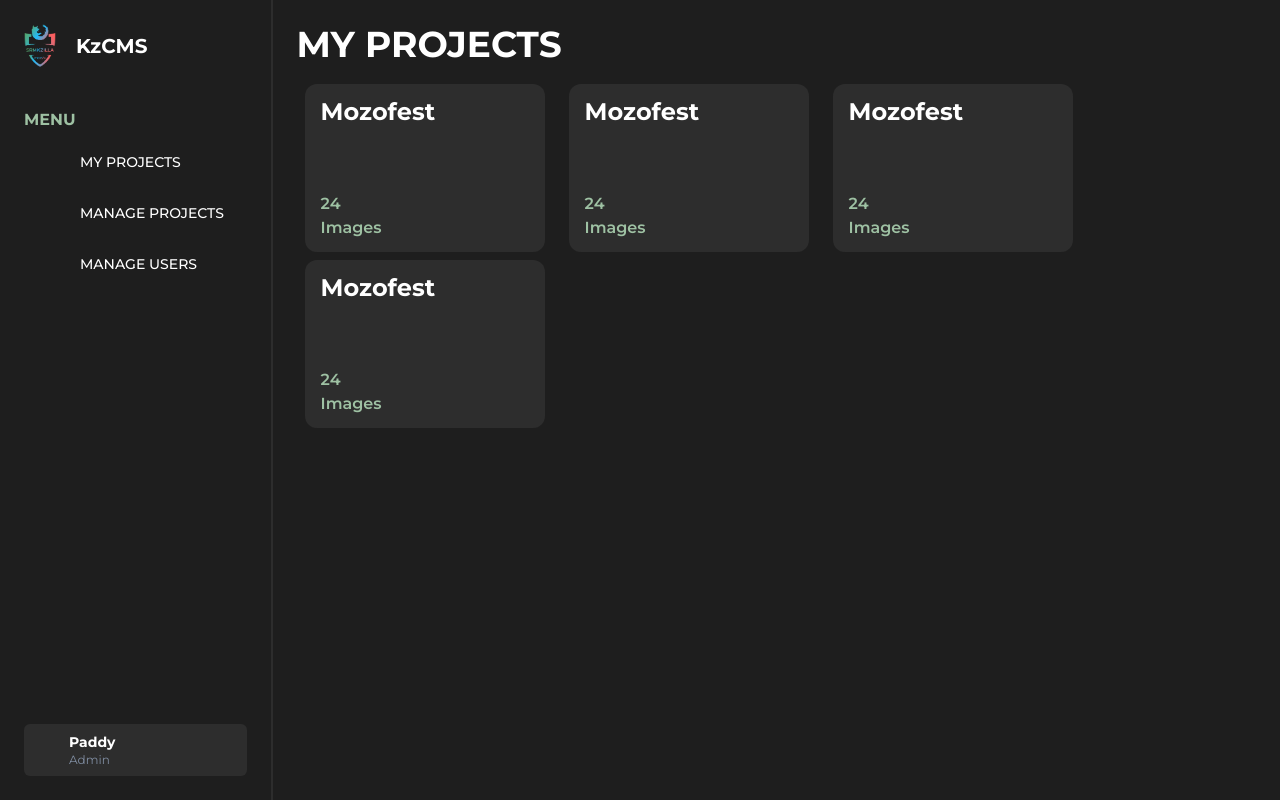
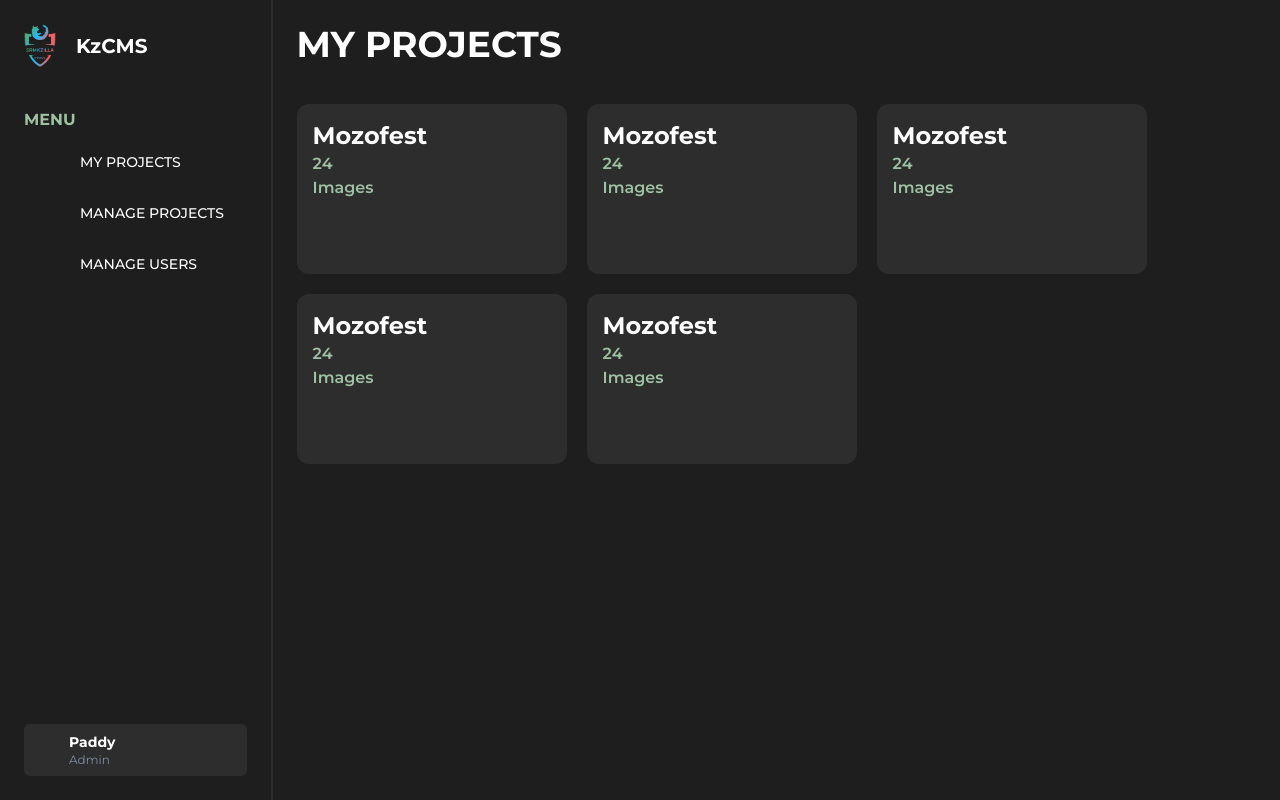
Before and after one commit to srm-kzilla/KzCMS, a Next.js app in the folder client/: page / in a window 1280 px wide. Built offline with nearby package versions, Linux system fonts and the light colour scheme; some icons are missing.

Commit message:
refactor: requested changes done

```diff
--- a/client/components/Project-card.tsx
+++ b/client/components/Project-card.tsx
@@ -1,22 +1,23 @@
-import React from 'react';
 import { useState, useEffect } from 'react';
 
 interface ProjectCardProps {
   title: string;
-  imagecount: number;
+  imageCount: number;
   description: string;
 }
 
 const ProjectCard = (data: ProjectCardProps) => {
-  const { title, imagecount, description } = data;
-  const [project, setProject] = useState({});
+  const { title, imageCount, description } = data;
+  const [project, setProject] = useState<{ title: string; imageCount: number; description: string }>();
 
   return (
-    <div className="px-2 flex flex-wrap gap-9">
-      <div className="md:flex-row bg-secondary rounded-xl overflow-hidden items-center pr-5 lg:h-fit lg:w-60 md:border-spacing-4 py-3">
-        <div className="gap-5 pl-4">
-          <div className="text-2xl font-bold">{title}</div>
-          <div className="text-highlight font-semibold justify-end md:mt-16">{imagecount}</div>
+    <div className="flex flex-wrap rounded-xl p-4 bg-secondary h-[170px] lg:w-[270px] w-full">
+      <div className="flex-col justify-between items-center w-full h-full">
+        <div className="text-2xl font-bold">
+          <h1>{title}</h1>
+        </div>
+        <div>
+          <div className="text-highlight font-semibold justify-end">{imageCount}</div>
           <div className="text-highlight font-semibold justify-end">{description}</div>
         </div>
       </div>
--- a/client/pages/index.tsx
+++ b/client/pages/index.tsx
@@ -1,31 +1,35 @@
 import Layout from '@/components/Layout';
-import React from 'react';
 import ProjectCard from '@/components/Project-card';
 interface ProjectCard {
   title: string;
-  imagecount: number;
-  description: any;
+  imageCount: number;
+  description: string;
 }
 const Card = () => {
   const cardData: ProjectCard[] = [
     {
       title: 'Mozofest',
-      imagecount: 24,
+      imageCount: 24,
       description: 'Images',
     },
     {
       title: 'Mozofest',
-      imagecount: 24,
+      imageCount: 24,
       description: 'Images',
     },
     {
       title: 'Mozofest',
-      imagecount: 24,
+      imageCount: 24,
       description: 'Images',
     },
     {
       title: 'Mozofest',
-      imagecount: 24,
+      imageCount: 24,
+      description: 'Images',
+    },
+    {
+      title: 'Mozofest',
+      imageCount: 24,
       description: 'Images',
     },
   ];
@@ -37,14 +41,14 @@ const Card = () => {
           name: 'Paddy',
         }}
       >
-        <div className="gap-10">
+        <div className="flex flex-col gap-10">
           <div className="w-full h-fit">
             <h1 className="font-bold text-2xl lg:text-4xl">MY PROJECTS</h1>
           </div>
-          <div className="flex flex-wrap py-5 sm:gap-2">
-            {cardData.map((Card, index) => (
-              <div key={index}>
-                <ProjectCard title={Card.title} imagecount={Card.imagecount} description={Card.description} />
+          <div className="flex-wrap flex gap-5 w-full">
+            {cardData.map((item, key) => (
+              <div key={key}>
+                <ProjectCard title={item.title} imageCount={item.imageCount} description={item.description} />
               </div>
             ))}
           </div>
```
